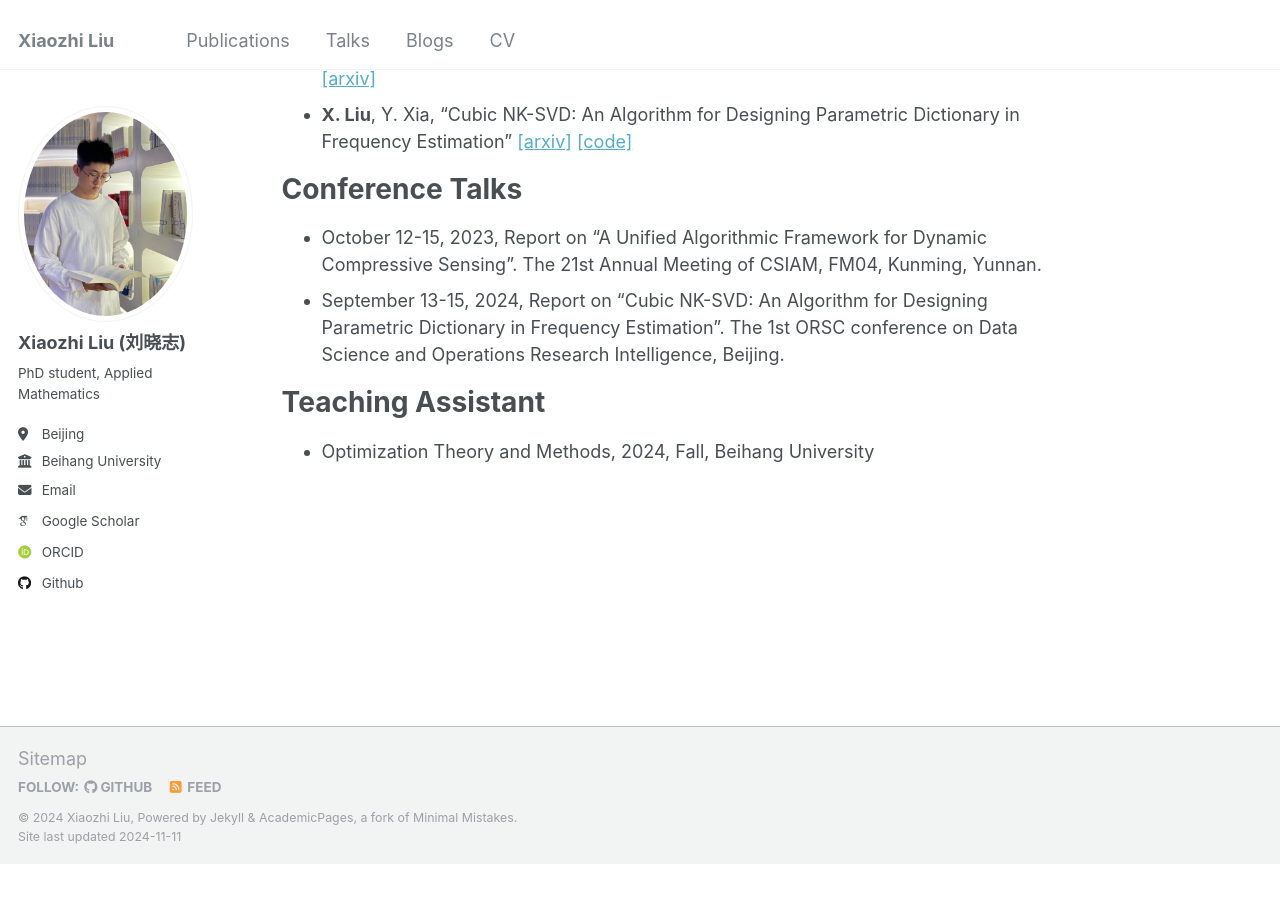
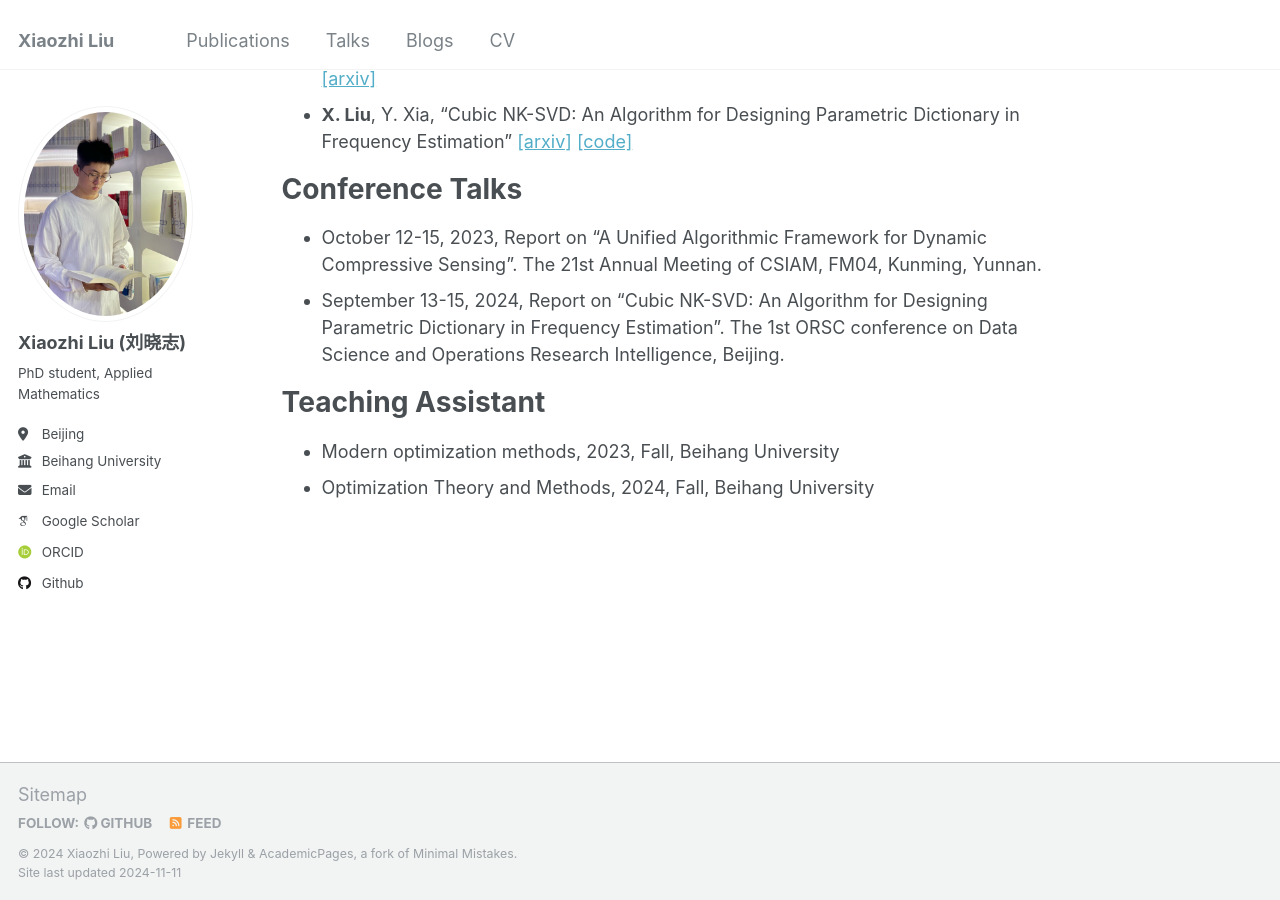
Before and after one commit to xzliu-opt/xzliu-opt.github.io, a Jekyll site: the page built from _pages/about.md, in a window 1280 px wide and 900 px high, scrolled down 509 px. Built offline with Jekyll 4.4.1, drawn with Linux system fonts in a browser that asks for light colours; some web fonts are replaced; before the commit the page ends 1373 px from its top, so only the background shows below that.

Commit message:
Update about.md

```diff
--- a/_pages/about.md
+++ b/_pages/about.md
@@ -30,4 +30,5 @@ Conference Talks
 
 Teaching Assistant
 ======
+- Modern optimization methods, 2023, Fall, Beihang University
 - Optimization Theory and Methods, 2024, Fall, Beihang University
```
